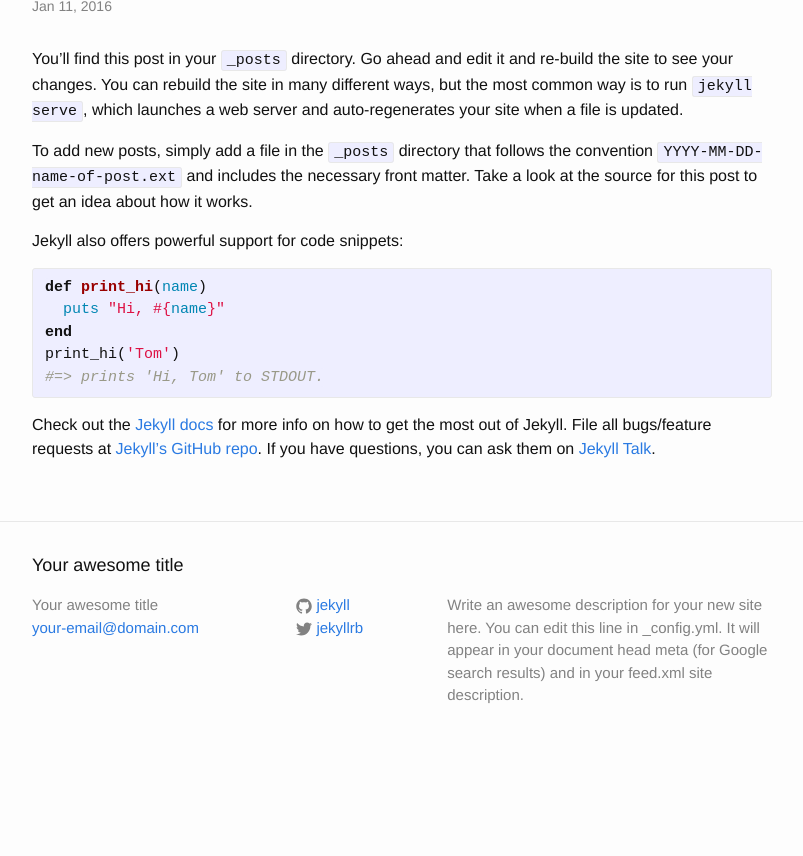
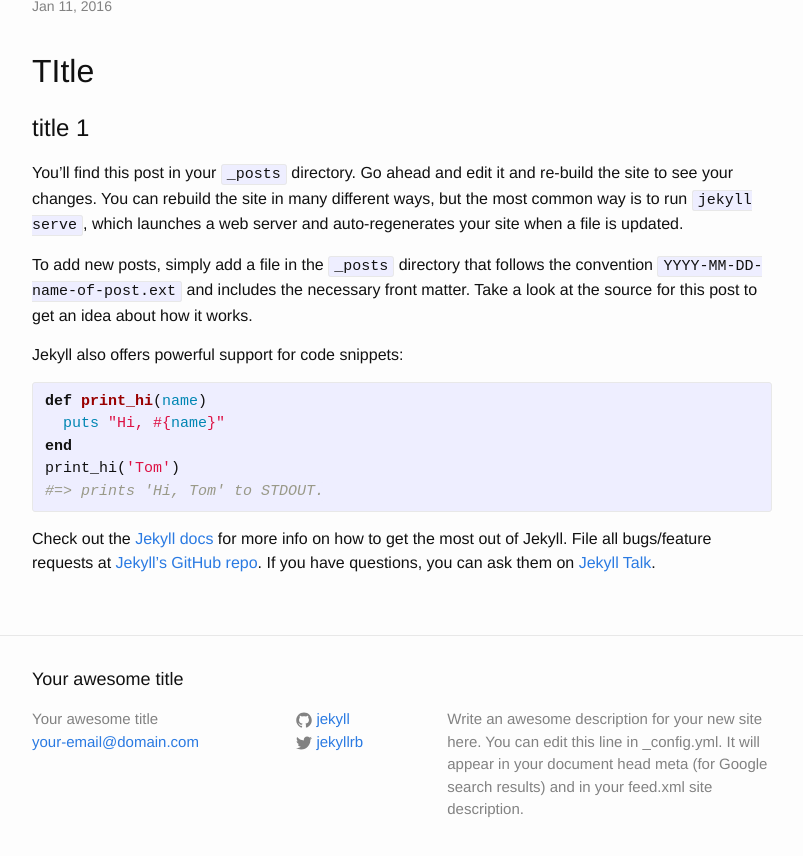
Before and after one commit to dianeduquesne/jekyll-blog, a Jekyll site: the page built from _posts/2016-01-11-welcome-to-jekyll.markdown, in a window 1280 px wide, cut to the strip 253-1134 px from the top of the page. Shown: the top 856 px of the strip, without its empty margins (238-1041 px from the left). Built offline with Jekyll 4.4.1, drawn with Linux system fonts in a browser that asks for light colours; before the commit the page ends 1020 px from its top, so only the background shows below that.

Commit message:
Added a title

```diff
--- a/_posts/2016-01-11-welcome-to-jekyll.markdown
+++ b/_posts/2016-01-11-welcome-to-jekyll.markdown
@@ -4,6 +4,9 @@ title:  "Welcome to Jekyll!"
 date:   2016-01-11 12:16:35 -0600
 categories: jekyll update
 ---
+
+## TItle
+# title 1
 You’ll find this post in your `_posts` directory. Go ahead and edit it and re-build the site to see your changes. You can rebuild the site in many different ways, but the most common way is to run `jekyll serve`, which launches a web server and auto-regenerates your site when a file is updated.
 
 To add new posts, simply add a file in the `_posts` directory that follows the convention `YYYY-MM-DD-name-of-post.ext` and includes the necessary front matter. Take a look at the source for this post to get an idea about how it works.
```
